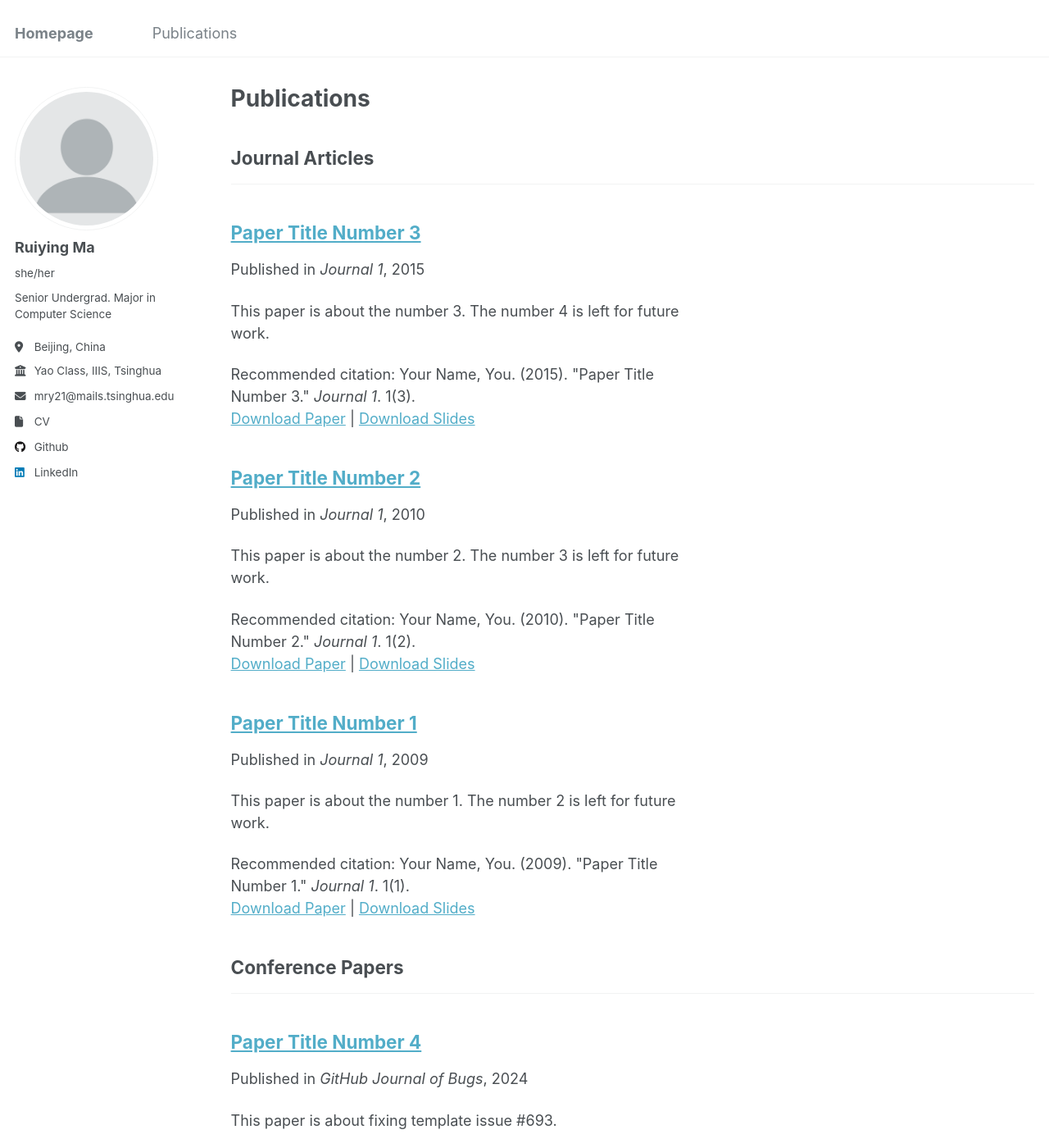
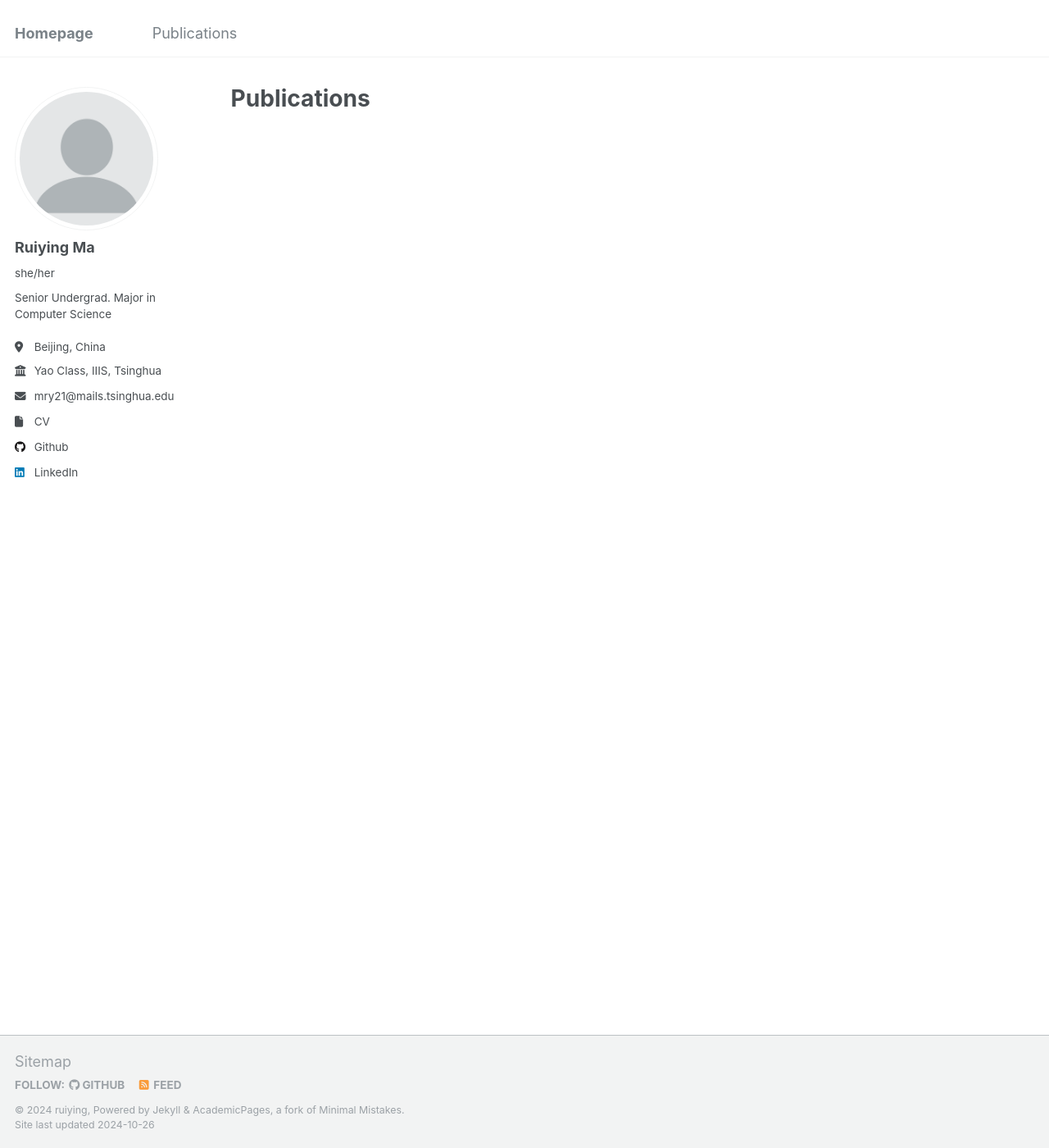
Before and after one commit to Ruiying-Ma/Ruiying-Ma.github.io, a Jekyll site: the page built from _pages/publications.html, in a window 1280 px wide and 1400 px high. Shown: the whole window at 82% size. Built offline with Jekyll 4.4.1, drawn with Linux system fonts in a browser that asks for light colours; some of the changed text lies outside the part shown.

Commit message:
update pub

```diff
--- a/_config.yml
+++ b/_config.yml
@@ -83,6 +83,8 @@ publication_category:
     title: 'Journal Articles'
   conferences:
     title: 'Conference Papers'
+  priprints:
+    title: 'Preprints'
 
 # Site Settings
 teaser                   :  # filename of teaser fallback teaser image placed in /images/, .e.g. "500x300.png"
--- a/_publications/2009-10-01-paper-title-number-1.md
+++ /dev/null
@@ -1,14 +0,0 @@
----
-title: "Paper Title Number 1"
-collection: publications
-category: manuscripts
-permalink: /publication/2009-10-01-paper-title-number-1
-excerpt: 'This paper is about the number 1. The number 2 is left for future work.'
-date: 2009-10-01
-venue: 'Journal 1'
-slidesurl: 'http://academicpages.github.io/files/slides1.pdf'
-paperurl: 'http://academicpages.github.io/files/paper1.pdf'
-citation: 'Your Name, You. (2009). &quot;Paper Title Number 1.&quot; <i>Journal 1</i>. 1(1).'
----
-
-The contents above will be part of a list of publications, if the user clicks the link for the publication than the contents of section will be rendered as a full page, allowing you to provide more information about the paper for the reader. When publications are displayed as a single page, the contents of the above "citation" field will automatically be included below this section in a smaller font.
--- a/_publications/2010-10-01-paper-title-number-2.md
+++ /dev/null
@@ -1,14 +0,0 @@
----
-title: "Paper Title Number 2"
-collection: publications
-category: manuscripts
-permalink: /publication/2010-10-01-paper-title-number-2
-excerpt: 'This paper is about the number 2. The number 3 is left for future work.'
-date: 2010-10-01
-venue: 'Journal 1'
-slidesurl: 'http://academicpages.github.io/files/slides2.pdf'
-paperurl: 'http://academicpages.github.io/files/paper2.pdf'
-citation: 'Your Name, You. (2010). &quot;Paper Title Number 2.&quot; <i>Journal 1</i>. 1(2).'
----
-
-The contents above will be part of a list of publications, if the user clicks the link for the publication than the contents of section will be rendered as a full page, allowing you to provide more information about the paper for the reader. When publications are displayed as a single page, the contents of the above "citation" field will automatically be included below this section in a smaller font.
--- a/_publications/2015-10-01-paper-title-number-3.md
+++ /dev/null
@@ -1,14 +0,0 @@
----
-title: "Paper Title Number 3"
-collection: publications
-category: manuscripts
-permalink: /publication/2015-10-01-paper-title-number-3
-excerpt: 'This paper is about the number 3. The number 4 is left for future work.'
-date: 2015-10-01
-venue: 'Journal 1'
-slidesurl: 'http://academicpages.github.io/files/slides3.pdf'
-paperurl: 'http://academicpages.github.io/files/paper3.pdf'
-citation: 'Your Name, You. (2015). &quot;Paper Title Number 3.&quot; <i>Journal 1</i>. 1(3).'
----
-
-The contents above will be part of a list of publications, if the user clicks the link for the publication than the contents of section will be rendered as a full page, allowing you to provide more information about the paper for the reader. When publications are displayed as a single page, the contents of the above "citation" field will automatically be included below this section in a smaller font.
--- a/_publications/2024-02-17-paper-title-number-4.md
+++ /dev/null
@@ -1,13 +0,0 @@
----
-title: "Paper Title Number 4"
-collection: publications
-category: conferences
-permalink: /publication/2024-02-17-paper-title-number-4
-excerpt: 'This paper is about fixing template issue #693.'
-date: 2024-02-17
-venue: 'GitHub Journal of Bugs'
-paperurl: 'http://academicpages.github.io/files/paper3.pdf'
-citation: 'Your Name, You. (2024). &quot;Paper Title Number 3.&quot; <i>GitHub Journal of Bugs</i>. 1(3).'
----
-
-The contents above will be part of a list of publications, if the user clicks the link for the publication than the contents of section will be rendered as a full page, allowing you to provide more information about the paper for the reader. When publications are displayed as a single page, the contents of the above "citation" field will automatically be included below this section in a smaller font.
```
Also changed, not shown: _publications/zendb.md (added, +11 -0 lines).
